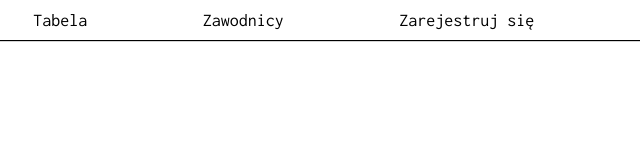
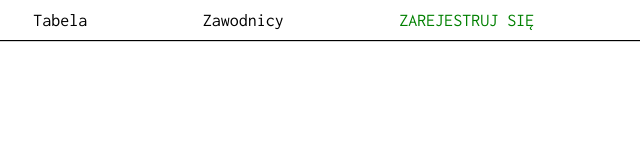
Before and after one commit to promatinwk/OrkanAppFrontend, a website: page index.html in a window 1280 px wide. Shown: the full height of the page, 640-1280 px from the left. Drawn offline with Linux system fonts and the light colour scheme.

Commit message:
gotowe menu

```diff
--- a/src/index.ts
+++ b/src/index.ts
@@ -1,8 +1,5 @@
 const menuBtn = document.querySelector('.burger-menu');
 const menu = document.querySelector('.menu');
-
-
-
 
 menuBtn?.addEventListener('click', ()=>{
     menu?.classList.toggle('active');
--- a/styles/styles.scss
+++ b/styles/styles.scss
@@ -6,8 +6,6 @@
   font-size: 10px;
   font-family: 'Inconsolata', sans-serif;
 }
-
-
 body{
   height: 100vh;
   header{
@@ -30,11 +28,30 @@ body{
         justify-content: space-around;
         li,a{
           font-size: 1.8rem;
+          position: relative;
           list-style: none;
           cursor: pointer;
           text-decoration: none;
           color:#000;
         }
+        li::after {
+          content: "";
+          position: absolute;
+          height: 3px;
+          width: 0%;
+          left: -30%;
+          background-color: green;
+          bottom: -5px;
+          transition: 0.3s;
+          }
+          li:hover::after {
+            width: 160%;
+          }
+          a{
+            color:green;
+            text-transform: uppercase;
+          }
+
       }
     }
     .burger-menu{
@@ -42,6 +59,9 @@ body{
     }
   }
 }
+
+
+
 
 
 @media screen and (max-width: 650px){
@@ -78,6 +98,10 @@ body {
 
 
 
+
+
+
+//helpers
 .active{
   display: flex !important;
 }
```
Also changed, not shown: styles/styles.css, 1 other file.
